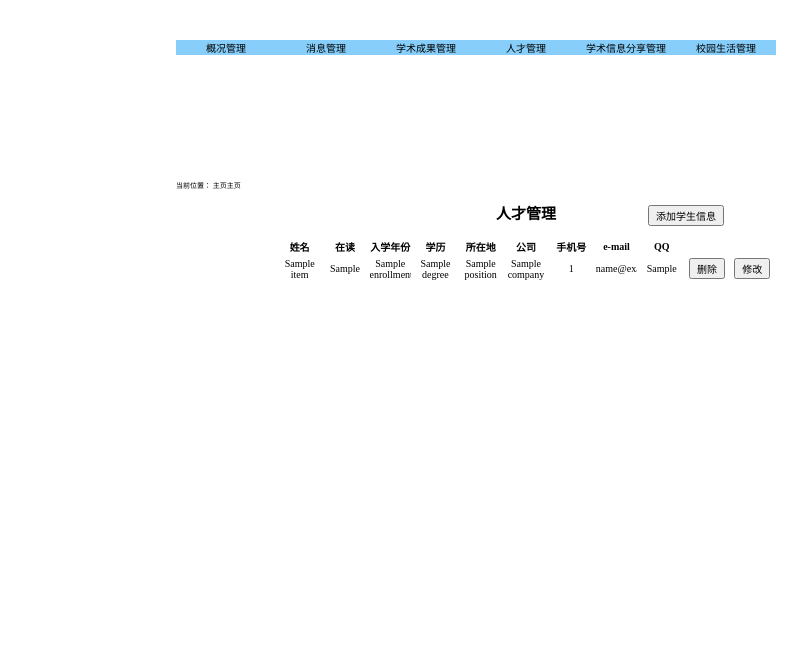
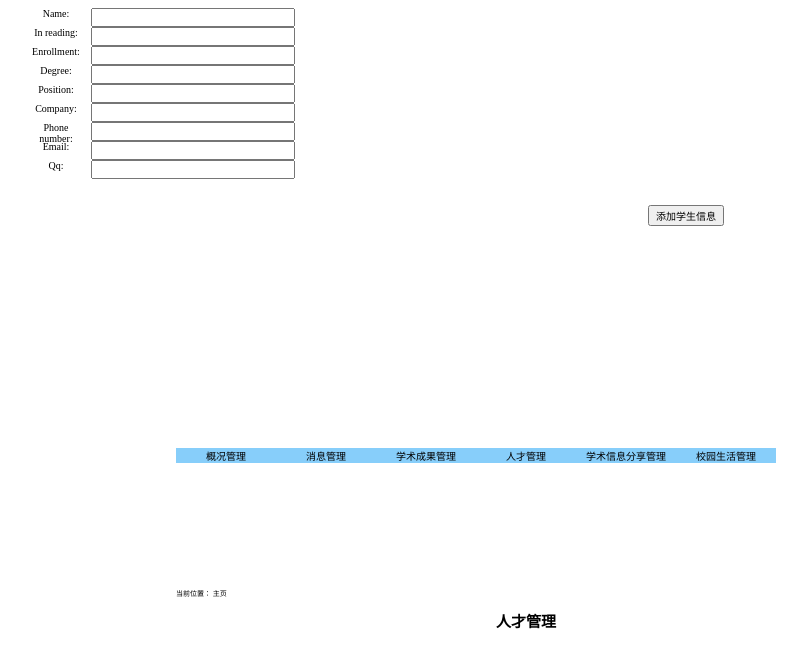
Before and after one commit to SkyFishT/tanglab, a Django app: template administration/templates/administration/manage_students.html in a window 1280 px wide. Shown: the top 645 px of the page, without its empty margins (12-819 px from the left). Before the commit the page ends 280 px from the top, so only its background shows below. Run offline with Django 3.2, Linux system fonts and the light colour scheme; tables that the repository leaves empty hold one stand-in row (values such as "Sample post"); the template is opened without the code that fills it: values that come from a table or form of the project are taken from there, most other values are stand-ins (such as "Sample title", 1, 10 or a date in 2020); parts of the project's set-up code (start-up, migrations or seed data) failed here and were passed over.

Commit message:
add form

```diff
--- /dev/null
+++ b/about/urls.py
@@ -0,0 +1,8 @@
+from django.conf.urls import url
+from views import *
+
+urlpatterns = [
+url(r'^about/', about, name='about'),
+    url(r'^about/', contact, name='contact'),
+    url(r'^about/', members, name='members'),
+]
--- /dev/null
+++ b/academic/urls.py
@@ -0,0 +1,9 @@
+from django.conf.urls import url
+from views import *
+
+urlpatterns = [
+url(r'^acad_achievement', acad_achievement, name='acad_achievement'),
+    url(r'^patents', patents, name='patents'),
+    url(r'^theses', theses, name='theses'),
+    url(r'^sci_project', sci_project, name='sci_project'),
+]
--- /dev/null
+++ b/activity/urls.py
@@ -0,0 +1,7 @@
+from django.conf.urls import url
+from views import *
+
+urlpatterns = [
+url(r'^ent_activity', ent_activity, name='ent_activity'),
+    url(r'^acad_activity', acad_activity, name='acad_activity'),
+]
--- a/administration/administration_static/css/admin_theme.css
+++ b/administration/administration_static/css/admin_theme.css
@@ -5,7 +5,13 @@
 #admin_nav ul li div a:visited{color: black}
 #admin_nav ul li div a:hover{color: grey}
 #div_graduates table{table-layout: fixed;width: 50rem}
-#div_graduates div{width: 100%;overflow: auto;}
+#div_graduates>table div{width: 100%;overflow: auto;}
 #div_graduates button{font-size: 1rem;}
+#div_edit{width: 20rem;height: 50rem;position: fixed;left: 10rem;height: -10rem}
 #btn_stu_add{position:absolute;left:66rem;top:20.5rem;}
+#stu_edit{width: 40rem;height: 40rem;text-align: center}
+#stu_edit form{width: 35rem}
 /*类选择器*/
+.form_list{margin: auto;}
+.form_list label{float:left;width: 5rem;height:1.5rem;padding: 0rem 1rem}
+.form_list input{display:block;width: 20rem;height:1.5rem;padding: 0rem ;margin: 0rem}
--- a/administration/administration_static/js/admin_io.js
+++ b/administration/administration_static/js/admin_io.js
@@ -1,22 +1,12 @@
 /**
  * Created by Weitao on 2017/9/25.
  */
+stu_form = document.getElementById("stu_edit");
+stu_labels = stu_form.getElementsByTagName("label");
+stu_inputs = stu_form.getElementsByTagName("input");
+
 function btn_stu_add() {
-    var stu_table = document.getElementById("table_graduates");
-    var tr = stu_table.firstElementChild.firstElementChild;
-    var th = document.createElement("th");
-    tr.appendChild(th);
-    var trs = stu_table.firstElementChild.getElementsByTagName("tr");
-        for(var i = 1;i< trs.length;i++){
-            (function (tr) {
-                var td = document.createElement("td");
-                var button = document.createElement("button");
-                button.style.fontSize = "1rem";
-                button.innerHTML = "删除";
-                td.appendChild(button);
-                tr.appendChild(td);
-            })(trs[i]);
-        }
+
 }
 
 function btn_stu_del() {
--- /dev/null
+++ b/administration/forms.py
@@ -0,0 +1,14 @@
+from  django import forms
+from students.models import Students
+
+
+class StuForm(forms.Form):
+    name = forms.CharField(max_length=20)
+    in_reading = forms.CharField(max_length=5)
+    enrollment = forms.IntegerField()
+    degree = forms.CharField(max_length=20)
+    position = forms.CharField()
+    company = forms.CharField()
+    phone_number = forms.IntegerField()
+    Email = forms.CharField(max_length=100)
+    QQ = forms.IntegerField()
--- a/administration/templates/administration/manage_students.html
+++ b/administration/templates/administration/manage_students.html
@@ -1,12 +1,22 @@
 {% extends 'administration/admin_home.html' %}
 
 {% block title %}
-人才管理
+    人才管理
+{% endblock %}
+
+{% block pop_layer %}
+    <div id="stu_edit">
+        <form class="form_list" method="post" action="">{% csrf_token %}
+            {{ StuForm }}
+        </form>
+    </div>
 {% endblock %}
 
 {% block content %}
+    <div id="div_graduates">
+        <h2>人才管理</h2>
+        <button id="btn_stu_add" onclick="btn_stu_add()">添加学生信息</button>
 
-    <div id="div_graduates"><h2>人才管理</h2><button id="btn_stu_add" onclick="btn_stu_add()">添加学生信息</button>
         <table id="table_graduates">
             <tr>
                 <th>姓名</th>
@@ -50,12 +60,16 @@
                     <td>
                         <div>{{ item.QQ }}</div>
                     </td>
-                    <td><button id="btn_stu_del" onclick="btn_stu_del()">删除</button></td>
-                    <td><button>修改</button></td>
+                    <td>
+                        <button id="btn_stu_del" onclick="btn_stu_del()">删除</button>
+                    </td>
+                    <td>
+                        <button>修改</button>
+                    </td>
                 </tr>
             {% endfor %}
         </table>
     </div>
-    <script src="/static/js/layout.js">
-</script>
+    <script src="/static/js/admin_io.js">
+    </script>
 {% endblock %}
--- /dev/null
+++ b/administration/urls.py
@@ -0,0 +1,17 @@
+# -*- coding: utf-8 -*
+from django.conf.urls import url
+from views import *
+
+urlpatterns = [
+    #页面响应
+    url(r'^$', admin_page, name='administration'),
+    url(r'^manage_about', manage_about, name='manage_about'),
+    url(r'^manage_news', manage_news, name='manage_news'),
+    url(r'^manage_achievement', manage_achievement, name='manage_achievement'),
+    url(r'^manage_students', manage_students, name='manage_students'),
+    url(r'^manage_experience', manage_experience, name='manage_experience'),
+    url(r'^manage_activity', manage_activity, name='manage_activity'),
+    url(r'^manage_activity', manage_activity, name='manage_activity'),
+    #form提交
+    url(r'^form_edit',form_edit,name='form_edit'),
+]
--- /dev/null
+++ b/experience/urls.py
@@ -0,0 +1,7 @@
+from django.conf.urls import url
+from views import *
+
+urlpatterns = [
+url(r'^acad_experience', acad_experience, name='acad_experience'),
+    url(r'^edu_experience', edu_experience, name='edu_experience'),
+]
--- /dev/null
+++ b/news/urls.py
@@ -0,0 +1,7 @@
+from django.conf.urls import url
+from views import *
+
+urlpatterns = [
+url(r'^achievement', achievement, name='achievement'),
+    url(r'^information', information, name='information'),
+]
--- /dev/null
+++ b/students/urls.py
@@ -0,0 +1,7 @@
+from django.conf.urls import url
+from views import *
+
+urlpatterns = [
+url(r'^in_reading', in_reading, name='in_reading'),
+    url(r'^graduates', graduates, name='graduates'),
+]
--- a/students/views.py
+++ b/students/views.py
@@ -5,10 +5,10 @@
 # Create your views here.
 
 def in_reading(request):
-    in_reading = Students.objects.filter(in_reading="TRUE")
+    in_reading = Students.objects(in_reading="TRUE")
     print(type(Students.objects))
     return render(request,'students/in_reading.html',{'in_reading':in_reading})
 
 def graduates(request):
-    graduates = Students.objects.filter(in_reading="FALSE")
+    graduates = Students.objects(in_reading="FALSE")
     return render(request,'students/graduates.html',{'graduates':graduates})
--- a/tanglab/urls.py
+++ b/tanglab/urls.py
@@ -15,47 +15,25 @@
     2. Add a URL to urlpatterns:  url(r'^blog/', include('blog.urls'))
 """
 
-from django.conf.urls import url
+from django.conf.urls import url, include
 from django.contrib import admin
 from home import views as home_views
-from about import views as about_views
-from news import views as news_views
-from academic import views as academic_vews
-from students import views as studenst_views
-from experience import views as experience_views
-from activity import views as activity_views
-from administration import views as admin_views
 
 urlpatterns = [
     url(r'^administration/', admin.site.urls),
     url(r'^$', home_views.index, name='home'),
     # 关于我们
-    url(r'^about/about', about_views.about, name='about'),
-    url(r'^about/contact', about_views.contact, name='contact'),
-    url(r'^about/members', about_views.members, name='members'),
+    url(r'^about/about', include("about.urls")),
     # 最新消息
-    url(r'^news/achievement', news_views.achievement, name='achievement'),
-    url(r'^news/information', news_views.information, name='information'),
+    url(r'^news/', include("news.urls")),
     # 学术研究
-    url(r'^academic/acad_achievement', academic_vews.acad_achievement, name='acad_achievement'),
-    url(r'^academic/patents', academic_vews.patents, name='patents'),
-    url(r'^academic/theses', academic_vews.theses, name='theses'),
-    url(r'^academic/sci_project', academic_vews.sci_project, name='sci_project'),
+    url(r'^academic/', include("academic.urls")),
     # 教学与人才培养
-    url(r'^students/in_reading', studenst_views.in_reading, name='in_reading'),
-    url(r'^students/graduates', studenst_views.graduates, name='graduates'),
+    url(r'^students/', include("students.urls")),
     # 他山之石
-    url(r'^experience/acad_experience', experience_views.acad_experience, name='acad_experience'),
-    url(r'^experience/edu_experience', experience_views.edu_experience, name='edu_experience'),
+    url(r'^experience/', include("experience.urls")),
     # 校园生活
-    url(r'^activity/ent_activity', activity_views.ent_activity, name='ent_activity'),
-    url(r'^activity/acad_activity', activity_views.acad_activity, name='acad_activity'),
+    url(r'^activity/', include("activity.urls")),
     # 管理界面
-    url(r'^admin$', admin_views.admin_page, name='administration'),
-    url(r'^admin/manage_about', admin_views.manage_about, name='manage_about'),
-    url(r'^admin/manage_news', admin_views.manage_news, name='manage_news'),
-    url(r'^admin/manage_achievement', admin_views.manage_achievement, name='manage_achievement'),
-    url(r'^admin/manage_students', admin_views.manage_students, name='manage_students'),
-    url(r'^admin/manage_experience', admin_views.manage_experience, name='manage_experience'),
-    url(r'^admin/manage_activity', admin_views.manage_activity, name='manage_activity'),
+    url(r'^admin/', include("administration.urls")),
 ]
--- a/templates/base.html
+++ b/templates/base.html
@@ -8,6 +8,8 @@
 {% endblock %}
 </head>
 <body>
+{% block pop_layer %}
+{% endblock %}
 {% block nav %}
 {% include 'nav.html' %}
 {% endblock %}
```
Also changed, not shown: administration/views.py (+25 -3 lines), 2 other files.
